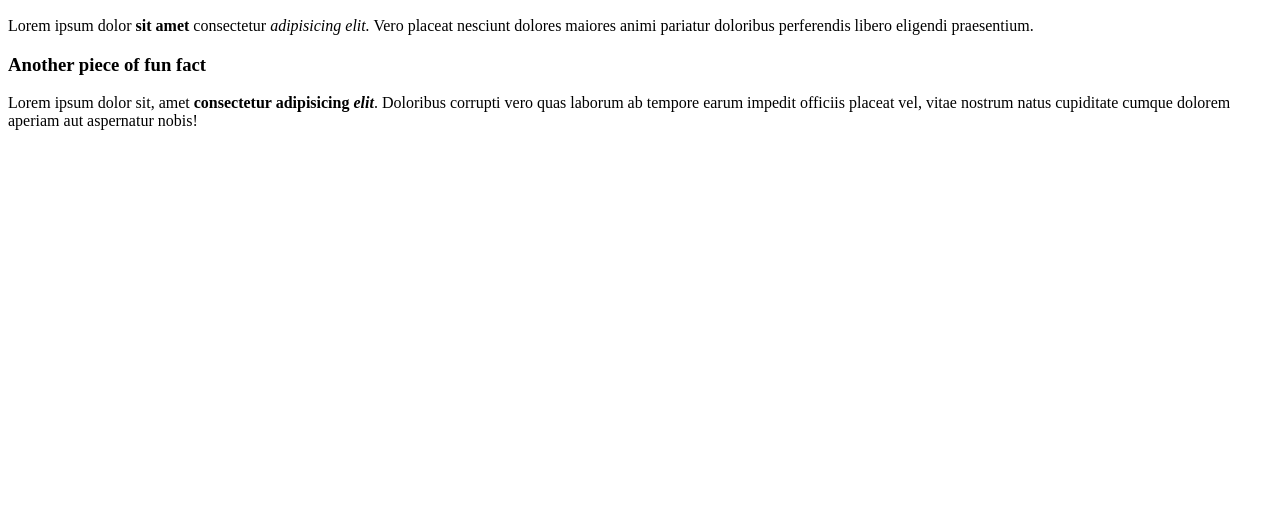
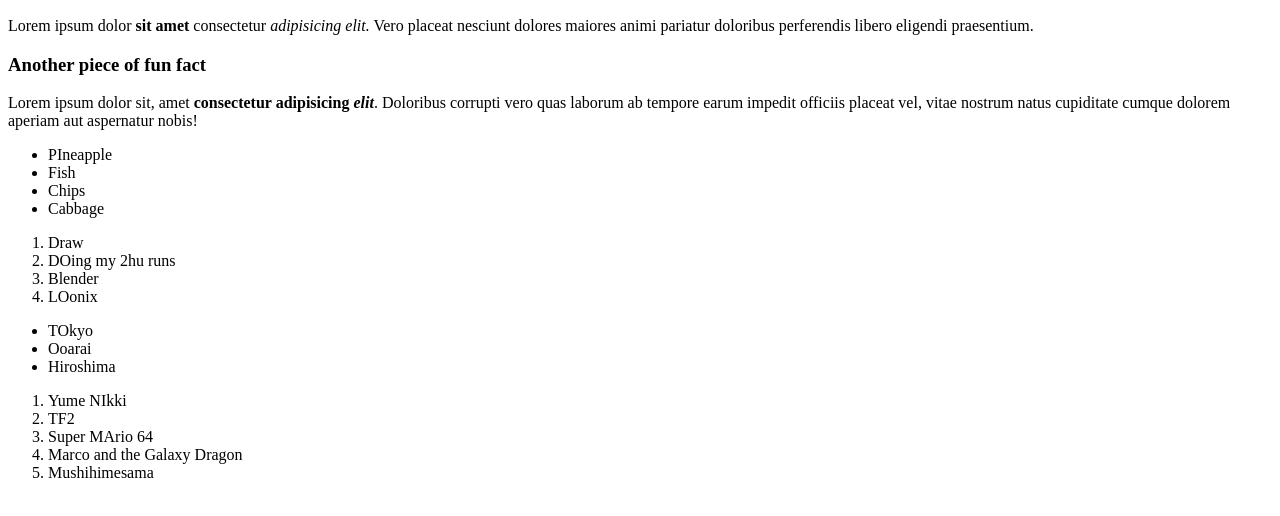
Before and after one commit to Pastel-Sumi/TOP-Project, a plain HTML site: page html-boilerplate/text.html in a window 1280 px wide. Shown: the part 110-626 px from the top of the page. Drawn offline with Linux system fonts and the light colour scheme.

Commit message:
Added lists from the lists section

```diff
--- a/html-boilerplate/text.html
+++ b/html-boilerplate/text.html
@@ -15,6 +15,30 @@
         <h3>Another piece of fun fact</h3>
         <p>Lorem ipsum dolor sit, amet <strong>consectetur adipisicing <em>elit</em></strong>. Doloribus corrupti vero quas laborum ab tempore earum impedit officiis placeat vel, vitae nostrum natus cupiditate cumque dolorem aperiam aut aspernatur nobis!</p>
 
+        <ul>
+            <li>PIneapple</li>
+            <li>Fish</li>
+            <li>Chips</li>
+            <li>Cabbage</li>
+        </ul>
+        <ol>
+            <li>Draw</li>
+            <li>DOing my 2hu runs</li>
+            <li>Blender</li>
+            <li>LOonix</li>
+        </ol>
+        <ul>
+            <li>TOkyo</li>
+            <li>Ooarai</li>
+            <li>Hiroshima</li>
+        </ul>
+        <ol>
+            <li>Yume NIkki</li>
+            <li>TF2</li>
+            <li>Super MArio 64</li>
+            <li>Marco and the Galaxy Dragon</li>
+            <li>Mushihimesama</li>
+        </ol>
     </body>
 
 </html>
```
